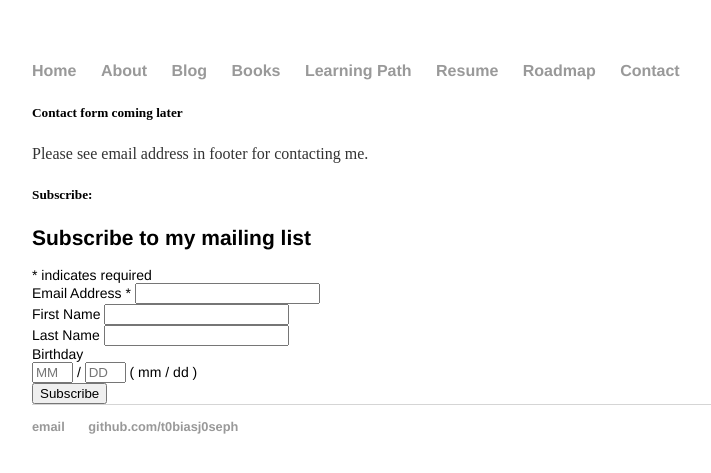
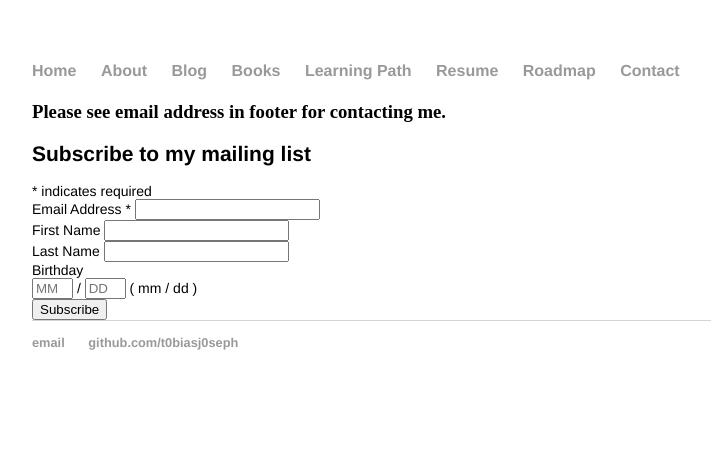
Before and after one commit to t0biasj0seph/t0biasj0seph, a Jekyll site: the page built from contact/index.html, in a window 1280 px wide. Shown: the top 473 px of the page, without its empty margins (160-871 px from the left). Built offline with Jekyll 4.4.1, drawn with Linux system fonts in a browser that asks for light colours; comment, search, counter and statistics services are not loaded.

Commit message:
MailChimp adjustments

```diff
--- a/contact/index.html
+++ b/contact/index.html
@@ -3,10 +3,8 @@
 title: Contact Information for Tobi Jo Schermuly, Product Manager
 ---
 <div class="blurb">
-  <h5>Contact form coming later</h5>
-    <p>Please see email address in footer for contacting me.</p>
-
-  <h5>Subscribe:</h5>
+  <h3>Please see email address in footer for contacting me.</h3>
+</div>
 <!-- Begin MailChimp Signup Form -->
 <link href="//cdn-images.mailchimp.com/embedcode/classic-10_7.css" rel="stylesheet" type="text/css">
 <style type="text/css">
@@ -39,15 +37,15 @@
           <span class="subfield dayfield"><input class="birthday " type="text" pattern="[0-9]*" value="" placeholder="DD" size="2" maxlength="2" name="BIRTHDAY[day]" id="mce-BIRTHDAY-day"></span>
           <span class="small-meta nowrap">( mm / dd )</span>
         </div>
-</div>	<div id="mce-responses" class="clear">
+      </div>
+      <div id="mce-responses" class="clear">
         <div class="response" id="mce-error-response" style="display:none"></div>
         <div class="response" id="mce-success-response" style="display:none"></div>
-	</div>    <!-- real people should not fill this in and expect good things - do not remove this or risk form bot signups-->
+      </div>
+      <!-- real people should not fill this in and expect good things - do not remove this or risk form bot signups-->
       <div style="position: absolute; left: -5000px;" aria-hidden="true"><input type="text" name="b_225803b94b254c85ec778f656_da56d4ffb9" tabindex="-1" value=""></div>
       <div class="clear"><input type="submit" value="Subscribe" name="subscribe" id="mc-embedded-subscribe" class="button"></div>
     </div>
   </form>
 </div>
-
 <!--End mc_embed_signup-->
-</div><!-- /.blurb -->
```
Lines whose indentation alone changed are shown as unchanged.
